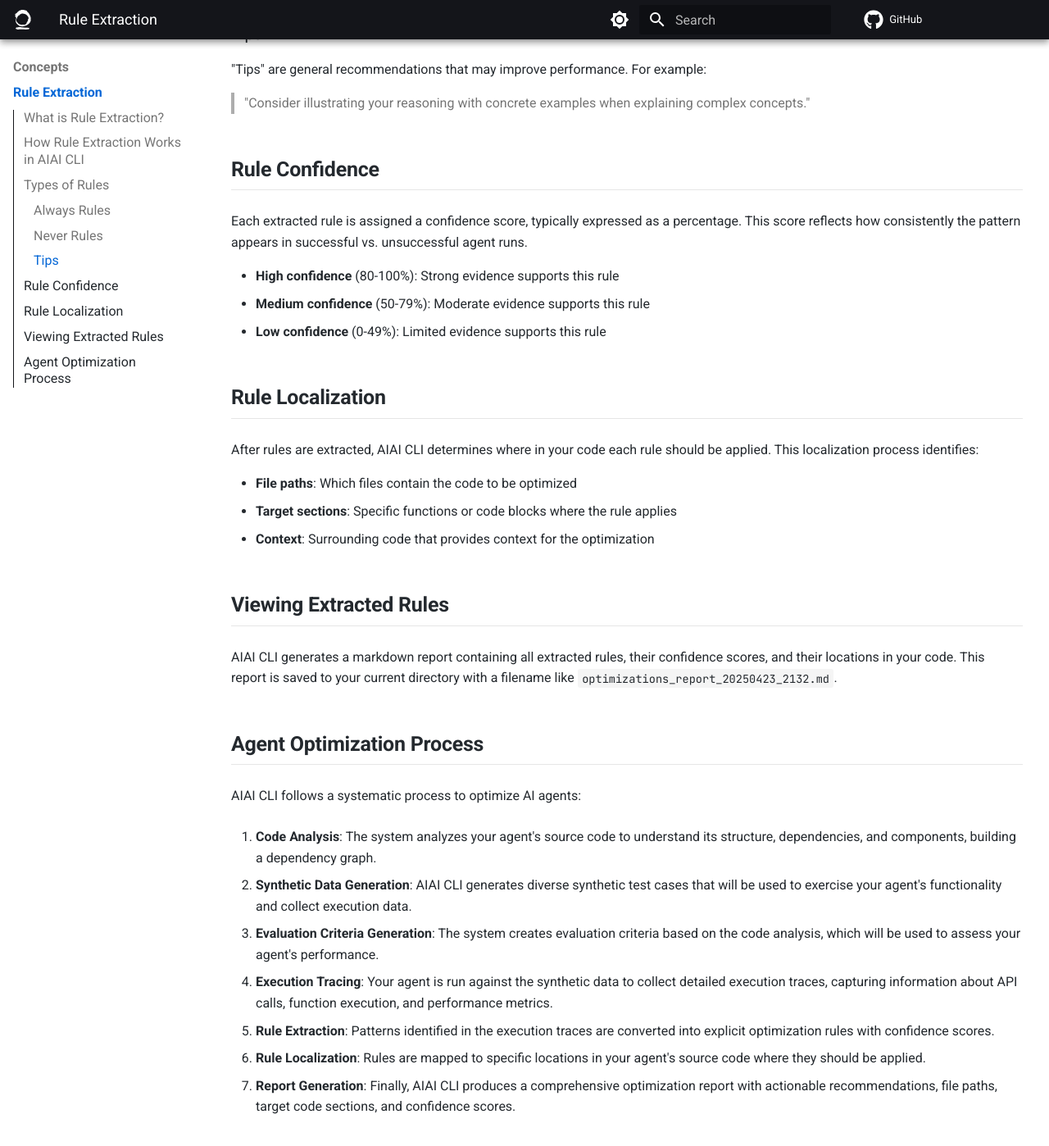
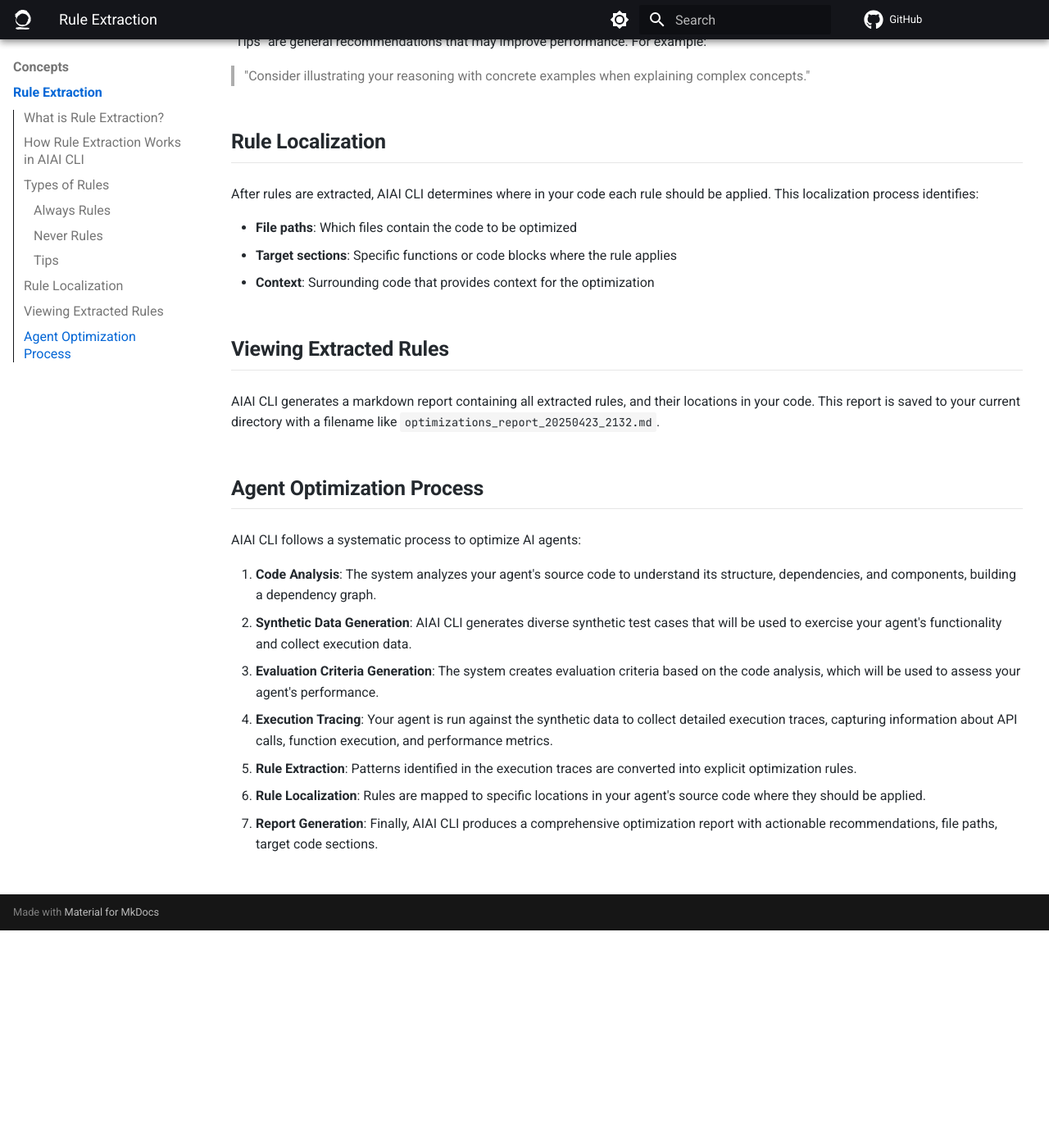
Before and after one commit to zenbase-ai/aiai-cli, an MkDocs documentation site: the page built from docs/docs/concepts/rule-extraction.md, in a window 1280 px wide and 1400 px high, scrolled down 1255 px. Shown: the whole window at 82% size. Built offline with MkDocs 1.6.1 and Material for MkDocs 9.7.7, drawn with Linux system fonts in a browser that asks for light colours; comment, search, counter and statistics services are not loaded; after the commit the page ends 2390 px from its top, so only the background shows below that; some of the changed text lies outside the part shown.

Commit message:
remove confidence scoring (for now)

```diff
--- a/docs/docs/concepts/rule-extraction.md
+++ b/docs/docs/concepts/rule-extraction.md
@@ -13,8 +13,7 @@
 1. **Data Collection**: Execution traces are collected as the agent runs on various inputs.
 2. **Pattern Analysis**: The system analyzes the traces to identify recurring patterns, inefficiencies, and bottlenecks.
 3. **Rule Formulation**: Patterns are converted into explicit rules with clear recommendations.
-4. **Confidence Scoring**: Each rule is assigned a confidence score based on its prevalence and consistency.
-5. **Localization**: Rules are mapped to specific locations in the source code.
+4. **Localization**: Rules are mapped to specific locations in the source code.
 
 ## Types of Rules
 
@@ -38,14 +37,6 @@
 
 > "Consider illustrating your reasoning with concrete examples when explaining complex concepts."
 
-## Rule Confidence
-
-Each extracted rule is assigned a confidence score, typically expressed as a percentage. This score reflects how consistently the pattern appears in successful vs. unsuccessful agent runs.
-
-- **High confidence** (80-100%): Strong evidence supports this rule
-- **Medium confidence** (50-79%): Moderate evidence supports this rule
-- **Low confidence** (0-49%): Limited evidence supports this rule
-
 ## Rule Localization
 
 After rules are extracted, AIAI CLI determines where in your code each rule should be applied. This localization process identifies:
@@ -56,22 +47,16 @@
 
 ## Viewing Extracted Rules
 
-AIAI CLI generates a markdown report containing all extracted rules, their confidence scores, and their locations in your code. This report is saved to your current directory with a filename like `optimizations_report_20250423_2132.md`.
+AIAI CLI generates a markdown report containing all extracted rules, and their locations in your code. This report is saved to your current directory with a filename like `optimizations_report_20250423_2132.md`.
 
 ## Agent Optimization Process
 
 AIAI CLI follows a systematic process to optimize AI agents:
 
 1. **Code Analysis**: The system analyzes your agent's source code to understand its structure, dependencies, and components, building a dependency graph.
-
 2. **Synthetic Data Generation**: AIAI CLI generates diverse synthetic test cases that will be used to exercise your agent's functionality and collect execution data.
-
 3. **Evaluation Criteria Generation**: The system creates evaluation criteria based on the code analysis, which will be used to assess your agent's performance.
-
 4. **Execution Tracing**: Your agent is run against the synthetic data to collect detailed execution traces, capturing information about API calls, function execution, and performance metrics.
-
-5. **Rule Extraction**: Patterns identified in the execution traces are converted into explicit optimization rules with confidence scores.
-
+5. **Rule Extraction**: Patterns identified in the execution traces are converted into explicit optimization rules.
 6. **Rule Localization**: Rules are mapped to specific locations in your agent's source code where they should be applied.
-
-7. **Report Generation**: Finally, AIAI CLI produces a comprehensive optimization report with actionable recommendations, file paths, target code sections, and confidence scores.
+7. **Report Generation**: Finally, AIAI CLI produces a comprehensive optimization report with actionable recommendations, file paths, target code sections.
```
Also changed, not shown: docs/docs/getting-started/getting-started.md (+5 -27 lines), docs/docs/index.md (+8 -1 lines), docs/docs/user-guide/configuration-reference.md (+10 -10 lines), docs/docs/user-guide/overview.md (+2 -2 lines).
